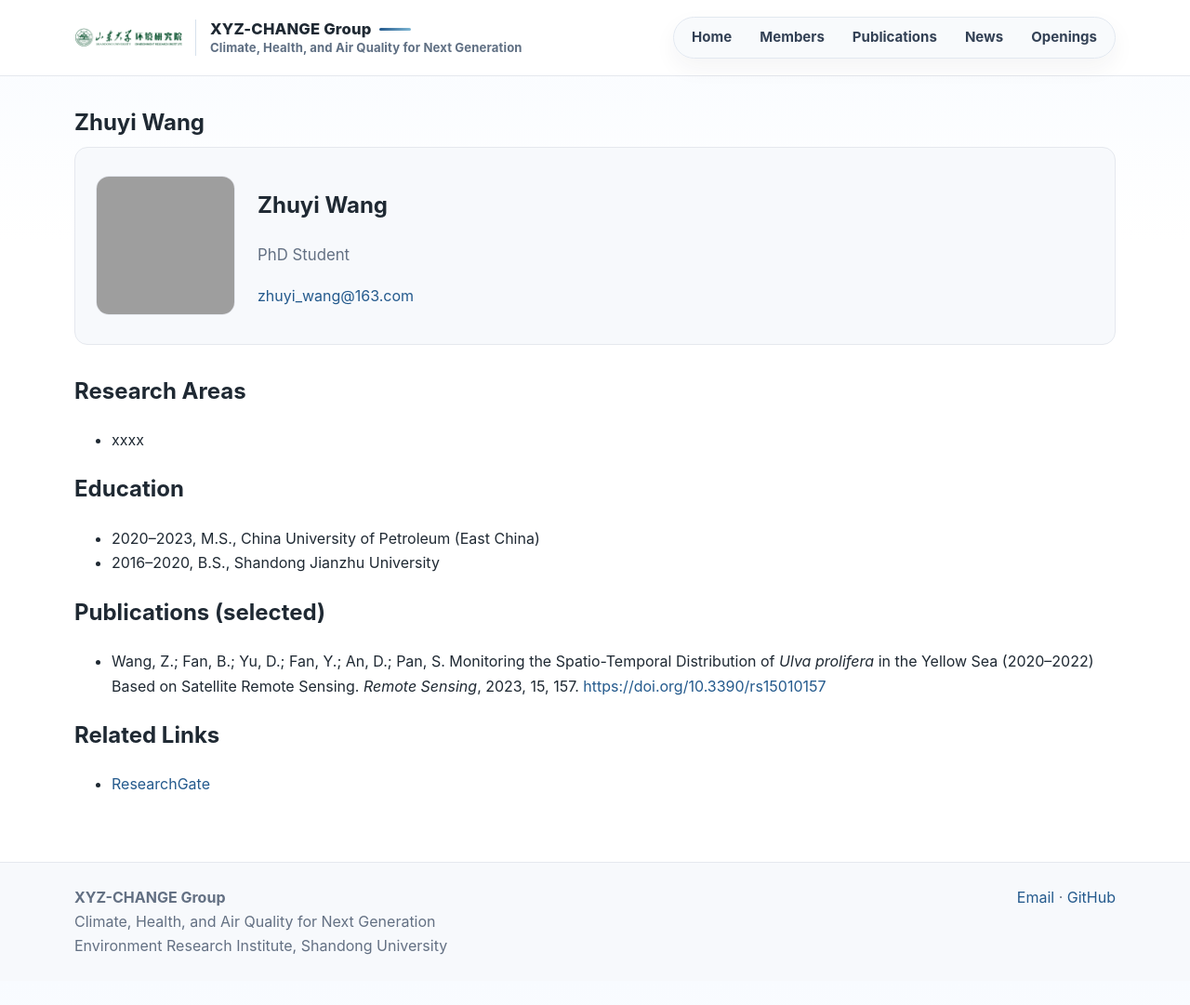
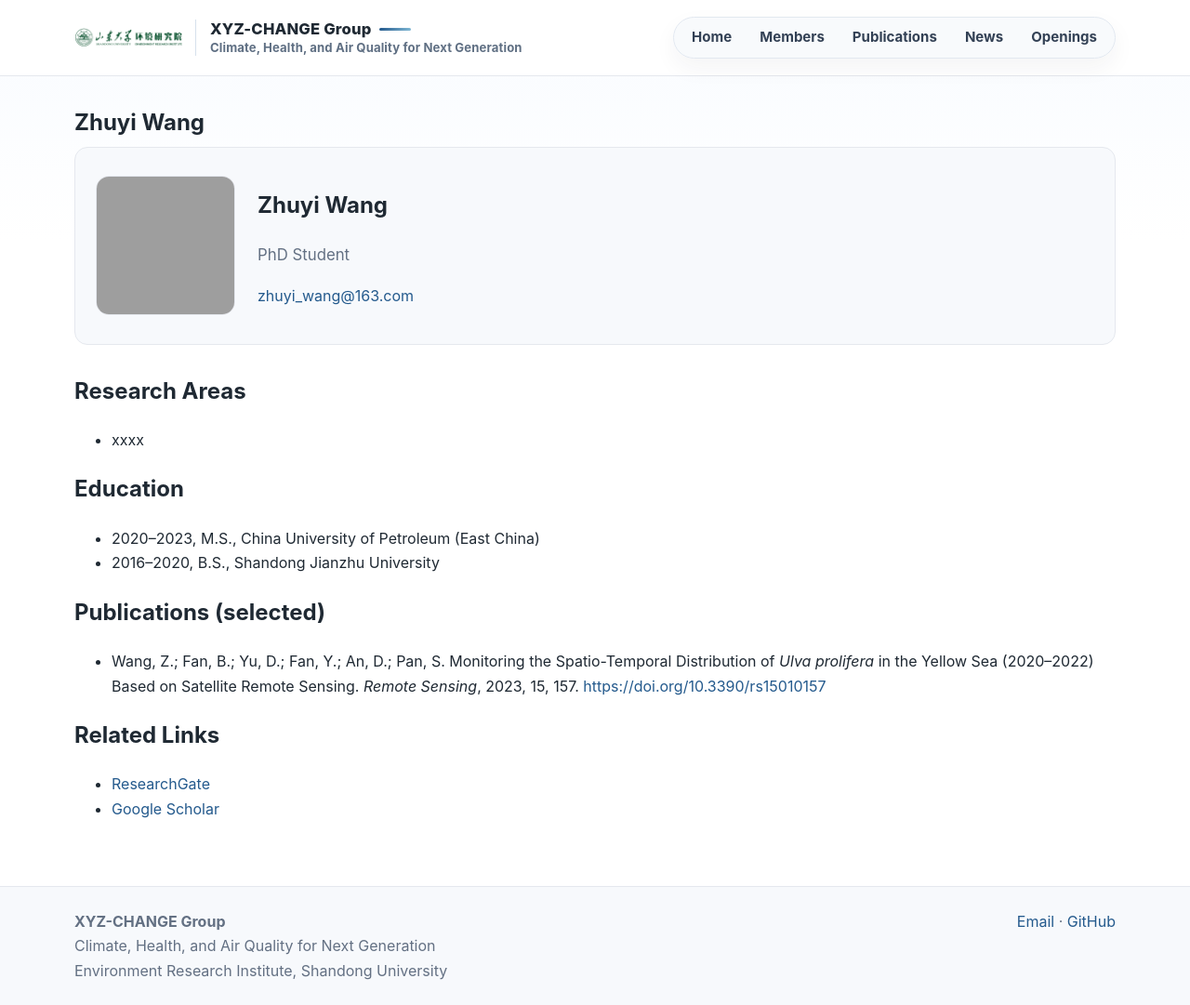
Before and after one commit to MuJSh/xyz_CHANGE, a Jekyll site: the page built from _pages/zhuyi-wang.md, in a window 1280 px wide and 1081 px high. Shown: the whole window at 93% size. Built offline with Jekyll 4.4.1, drawn with Linux system fonts in a browser that asks for light colours.

Commit message:
Add Google Scholar link for Zhuyi Wang

```diff
--- a/_pages/zhuyi-wang.md
+++ b/_pages/zhuyi-wang.md
@@ -29,3 +29,4 @@ permalink: /members/zhuyi-wang/
 ## Related Links
 
 - [ResearchGate](https://www.researchgate.net/profile/Zhuyi-Wang-3)
+- [Google Scholar](https://scholar.google.com/citations?user=ntL2HM0AAAAJ&hl=zh-CN&oi=sra)
```
